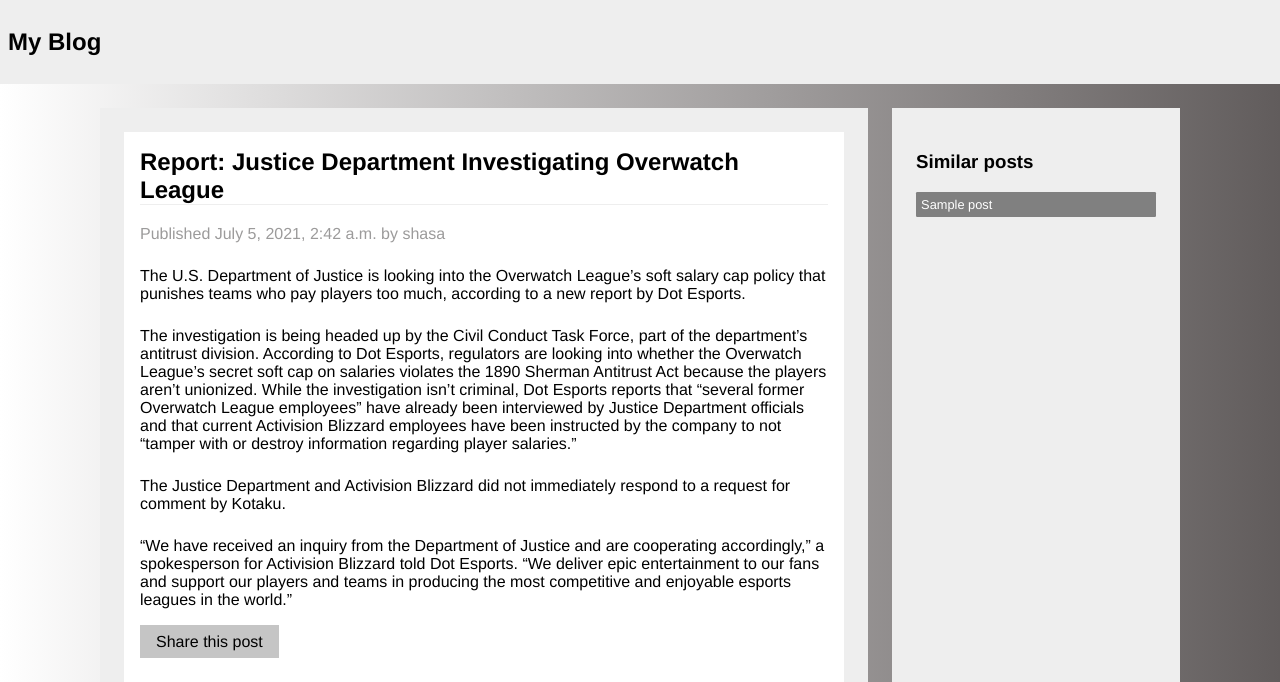
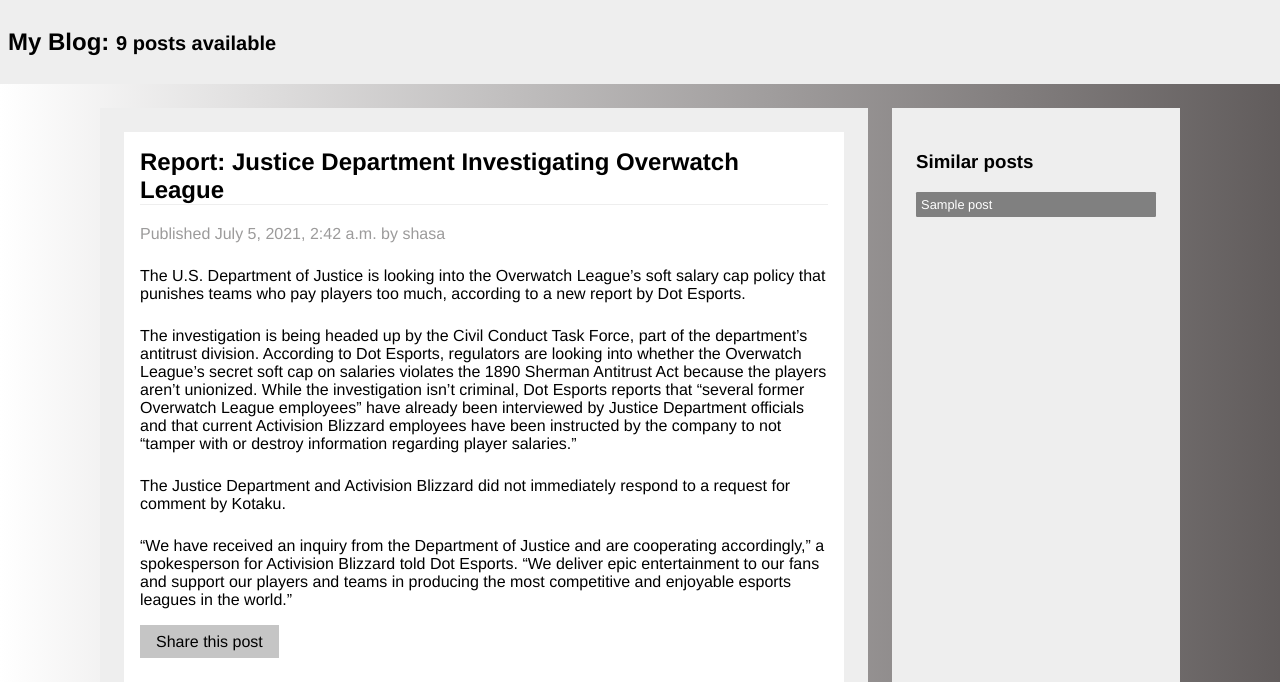
Before and after one commit to DevShasa/django-3-by-example-blog, a Django app: template blog/templates/blog/post/detail.html in a window 1280 px wide. Shown: the top 682 px of the page. Run offline with Django 3.2, Linux system fonts and the light colour scheme; data comes from the database, SQL or seed files in the repository; the template is opened without the code that fills it: values that come from a table or form of the project are taken from there, most other values are stand-ins (such as "Sample title", 1, 10 or a date in 2020); parts of the project's set-up code (start-up, migrations or seed data) failed here and were passed over.

Commit message:
custom tags

```diff
--- a/blog/static/css/styles.css
+++ b/blog/static/css/styles.css
@@ -220,7 +220,7 @@
 }
 
 /*Sidebar styles*/
-.detail-sidebar-link{
+.sidebar-link{
     display: block;
     text-decoration: none;
     font-size: 0.8rem;
@@ -231,7 +231,7 @@
     text-decoration: none;
     cursor: pointer;
 }
-.detail-sidebar-link:hover{
+.sidebar-link:hover{
     background-color: rgb(98, 175, 219);
 }
 
--- a/blog/templates/blog/base.html
+++ b/blog/templates/blog/base.html
@@ -1,3 +1,4 @@
+{% load blog_tags %}
 {% load static %}
 <!DOCTYPE html>
 <html>
@@ -10,7 +11,12 @@
     </head>
     <body>
         <header>
-            <h2><a class="header-text" href="{% url 'blog:post_list' %}">My Blog</a></h2>
+            <h2>
+                <a class="header-text" href="{% url 'blog:post_list' %}">
+                    My Blog: <small> {% total_posts %} posts available</small>
+                </a>
+            </h2>
+
         </header>
         <div class="container">
             <div class="content tile">
@@ -19,6 +25,7 @@
             </div>
             <div class="sidebar tile">
                 {% block sidebar %}
+                    {% show_latest_posts %}
                 {% endblock sidebar %}
             </div>
         </div>
--- a/blog/templates/blog/post/detail.html
+++ b/blog/templates/blog/post/detail.html
@@ -81,7 +81,7 @@
 {% block sidebar %}
     <h3>Similar posts</h3>
     {% for post in similar_posts %}
-        <a href="{{ post.get_absolute_url }}" class="detail-sidebar-link">
+        <a href="{{ post.get_absolute_url }}" class="sidebar-link">
             {{ post.title }}
         </a>
     {% endfor %}
--- /dev/null
+++ b/blog/templates/blog/post/latest_posts.html
@@ -0,0 +1,6 @@
+<h3>Latest Posts</h3>
+{% for post in latest_posts %}
+    <a href="{{ post.get_absolute_url }}" class="sidebar-link">
+        {{ post.title }}
+    </a>
+{% endfor %}
--- /dev/null
+++ b/blog/templatetags/blog_tags.py
@@ -0,0 +1,23 @@
+# Create a simple tag to retrieve teh total post published on the blog
+# Remember to restart the development server after creating a new tag
+from django import template
+from ..models import Post
+
+# This is nescesarry for the tag to be a valid tag library
+register = template.Library()
+
+@register.simple_tag # Register the function as a simple tag
+def total_posts():
+    '''
+    total_posts will be the tag name
+    '''
+    return Post.published.count()
+
+# Using an inclusion tag to render an entire template ...
+# Using context variables returned by the template tag
+@register.inclusion_tag('blog/post/latest_posts.html')
+def show_latest_posts(count=5):
+    latest_posts = Post.published.order_by('-publish')[:count]
+    return {
+        'latest_posts': latest_posts
+    }
```
Also changed, not shown: blog/templatetags/__init__.py (added).
